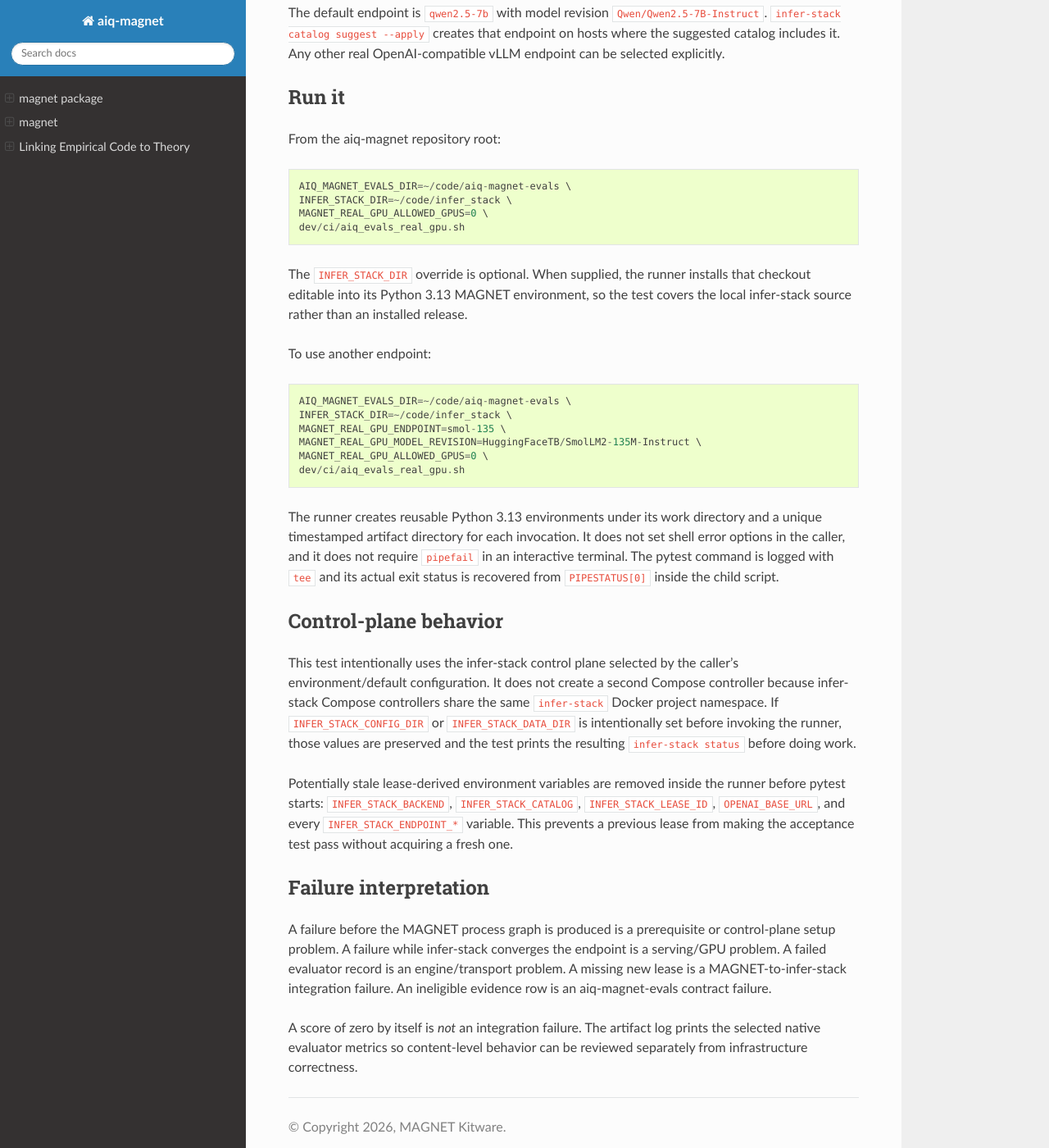
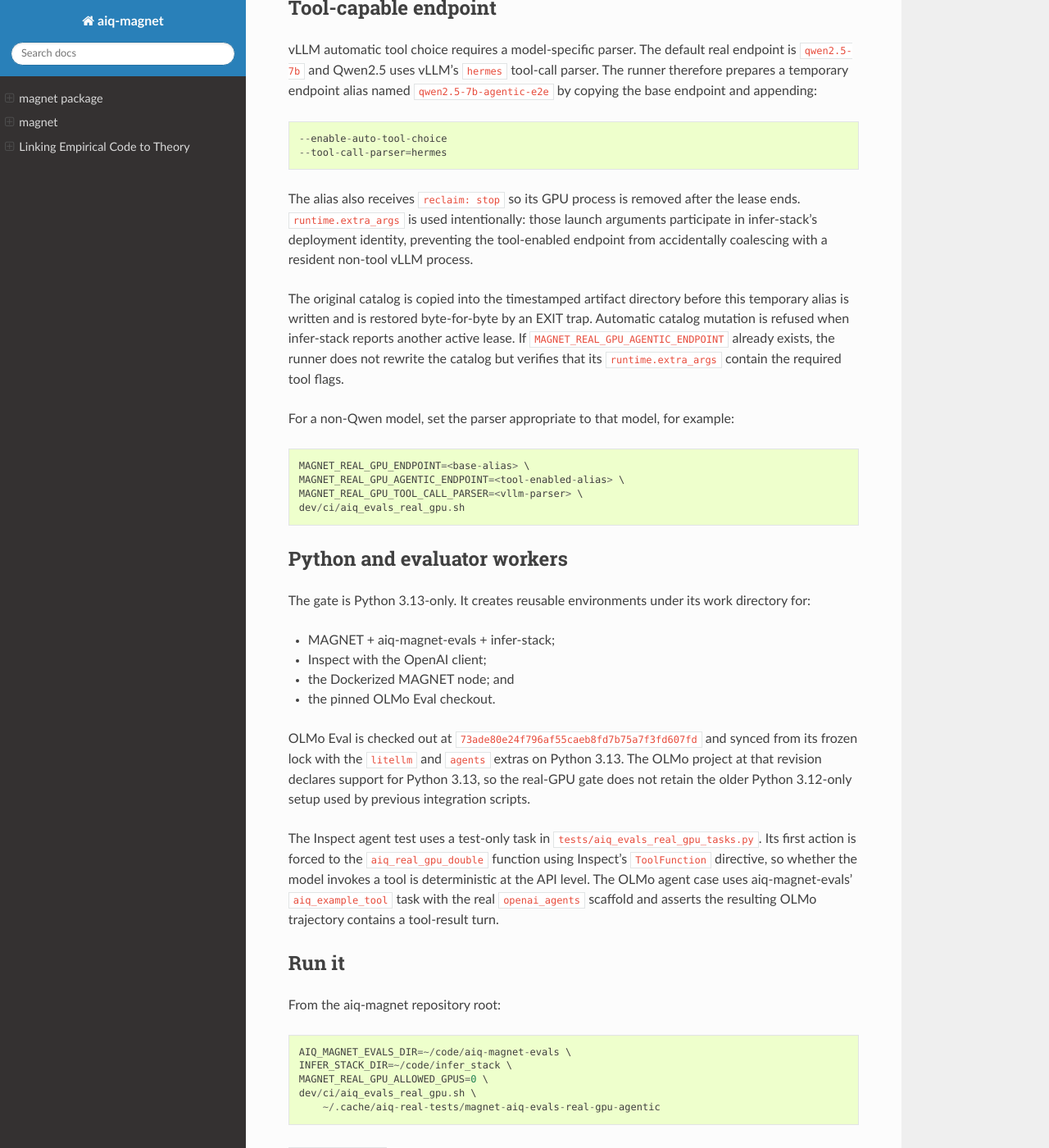
Before and after one commit to AIQ-Kitware/aiq-magnet, a Sphinx documentation site: the page built from docs/source/manual/aiq_evals_real_gpu.rst, in a window 1280 px wide and 1400 px high, scrolled down 1512 px. Shown: the whole window at 82% size. Built offline with Sphinx 7.4.7 and the Read the Docs theme 3.1.0, drawn with Linux system fonts in a browser that asks for light colours; some of the changed text lies outside the part shown.

Commit message:
Expand real GPU eval acceptance to agentic engines
Co-authored-by: GPT-5.6 Sol <noreply@openai.com>

```diff
--- a/docs/source/manual/aiq_evals_real_gpu.rst
+++ b/docs/source/manual/aiq_evals_real_gpu.rst
@@ -10,62 +10,117 @@ expensive than ``dev/ci/aiq_evals_integration.sh``.
 
 The ordinary integration gate uses infer-stack's null serving backend so it can
 exercise lease bookkeeping deterministically without needing a GPU.  This gate
-uses the production-shaped path instead::
+uses the production-shaped path instead and covers three distinct evaluation
+modes::
 
-    MAGNET EvaluationNode
-      -> infer-stack run
-      -> Compose
-      -> vLLM on a real NVIDIA GPU
-      -> Dockerized MAGNET node
-      -> aiq-magnet-evals
-      -> Inspect worker
-      -> OpenAI-compatible generation
+    Inspect one-shot benchmark
+      -> MAGNET EvaluationNode
+      -> infer-stack real lease
+      -> Compose/vLLM on a physical GPU
+      -> Dockerized node
+      -> aiq-magnet-evals / Inspect
       -> native metric/evidence
-      -> MAGNET card
 
-The evaluator request contains ``http://127.0.0.1:9/v1`` as a deliberately dead
-``base_url``.  The measurement can complete only when the infer-stack lease
+    Inspect agentic evaluation
+      -> forced model tool call
+      -> real Python tool execution
+      -> post-tool model turn
+      -> normalized Inspect trajectory
+
+    OLMo Eval agentic evaluation
+      -> OpenAI Agents scaffold
+      -> real model-selected tool call
+      -> real OLMo registered tool execution
+      -> subsequent model turn
+      -> normalized OLMo trajectory
+
+Every evaluator request contains ``http://127.0.0.1:9/v1`` as a deliberately
+dead ``base_url``.  A measurement can complete only when the infer-stack lease
 environment supplies the real operational endpoint to the Dockerized node.
 
 What constitutes a pass
 -----------------------
 
-The test asserts all of the integration invariants that matter:
+All three cases must satisfy the common integration invariants:
 
 * Docker and NVIDIA GPUs are actually available.
 * The selected infer-stack controller reports ``backend: compose``.
-* The selected endpoint exists in the real infer-stack catalog.
-* MAGNET schedules an ``EvaluationNode`` with endpoint leasing enabled.
-* infer-stack records a new lease claiming that endpoint.
-* The Dockerized MAGNET node reaches the real endpoint despite the dead URL in
-  the declarative evaluator request.
-* aiq-magnet-evals records the measurement as ``status=succeeded`` and produces
-  an attempt plus canonical run artifact.
-* Inspect returns eligible evidence to MAGNET.
-* MAGNET verifies the integration claim ``metrics.evaluate.eligible``.
-* Rescheduling the already materialized measurement takes no second GPU lease.
+* MAGNET schedules a Dockerized ``EvaluationNode`` with endpoint leasing enabled.
+* infer-stack records a fresh lease claiming the endpoint requested by that case.
+* The node reaches the real vLLM endpoint despite the dead URL in the declarative
+  evaluator request.
+* aiq-magnet-evals records ``status=succeeded`` and materializes attempt, native,
+  and canonical run artifacts.
+* Native coverage is complete enough to produce eligible evidence.
+* MAGNET verifies ``metrics.evaluate.eligible``.
+* Re-scheduling an already materialized measurement takes no second GPU lease.
 
-The model's benchmark *score* is printed as a diagnostic but is deliberately
-not a pass condition.  Whether one particular model answers one benchmark item
-correctly is model behavior, not an infrastructure invariant.
+The two agentic cases additionally inspect aiq-magnet-evals' normalized sample
+trajectories and require evidence of an *executed tool result*.  Advertising a
+tool to the model, configuring an agent scaffold, or merely emitting a tool-call
+request is not enough to pass.
 
-Prerequisites
--------------
+The model's benchmark score is printed as a diagnostic but is not itself an
+infrastructure pass condition.  A model can answer the tiny benchmark item
+incorrectly while the transport/evaluator integration is healthy.  Conversely,
+an agentic test that never reaches a tool-result turn fails even if its evaluator
+process exits successfully.
 
-The host needs:
+Tool-capable endpoint
+---------------------
 
-* Python 3.13 available to ``uv``;
-* Docker plus the Compose plugin;
-* NVIDIA driver/runtime visible to Docker and ``nvidia-smi``;
-* infer-stack on ``PATH`` and configured with the Compose backend;
-* an OpenAI-compatible real GPU endpoint already present in the infer-stack
-  catalog; and
-* an aiq-magnet-evals checkout.
+vLLM automatic tool choice requires a model-specific parser.  The default real
+endpoint is ``qwen2.5-7b`` and Qwen2.5 uses vLLM's ``hermes`` tool-call parser.
+The runner therefore prepares a temporary endpoint alias named
+``qwen2.5-7b-agentic-e2e`` by copying the base endpoint and appending::
 
-The default endpoint is ``qwen2.5-7b`` with model revision
-``Qwen/Qwen2.5-7B-Instruct``.  ``infer-stack catalog suggest --apply`` creates
-that endpoint on hosts where the suggested catalog includes it.  Any other real
-OpenAI-compatible vLLM endpoint can be selected explicitly.
+    --enable-auto-tool-choice
+    --tool-call-parser=hermes
+
+The alias also receives ``reclaim: stop`` so its GPU process is removed after
+the lease ends.  ``runtime.extra_args`` is used intentionally: those launch
+arguments participate in infer-stack's deployment identity, preventing the
+tool-enabled endpoint from accidentally coalescing with a resident non-tool
+vLLM process.
+
+The original catalog is copied into the timestamped artifact directory before
+this temporary alias is written and is restored byte-for-byte by an EXIT trap.
+Automatic catalog mutation is refused when infer-stack reports another active
+lease.  If ``MAGNET_REAL_GPU_AGENTIC_ENDPOINT`` already exists, the runner does
+not rewrite the catalog but verifies that its ``runtime.extra_args`` contain the
+required tool flags.
+
+For a non-Qwen model, set the parser appropriate to that model, for example::
+
+    MAGNET_REAL_GPU_ENDPOINT=<base-alias> \
+    MAGNET_REAL_GPU_AGENTIC_ENDPOINT=<tool-enabled-alias> \
+    MAGNET_REAL_GPU_TOOL_CALL_PARSER=<vllm-parser> \
+    dev/ci/aiq_evals_real_gpu.sh
+
+Python and evaluator workers
+----------------------------
+
+The gate is Python 3.13-only.  It creates reusable environments under its work
+directory for:
+
+* MAGNET + aiq-magnet-evals + infer-stack;
+* Inspect with the OpenAI client;
+* the Dockerized MAGNET node; and
+* the pinned OLMo Eval checkout.
+
+OLMo Eval is checked out at
+``73ade80e24f796af55caeb8fd7b75a7f3fd607fd`` and synced from its frozen lock
+with the ``litellm`` and ``agents`` extras on Python 3.13.  The OLMo project at
+that revision declares support for Python 3.13, so the real-GPU gate does not
+retain the older Python 3.12-only setup used by previous integration scripts.
+
+The Inspect agent test uses a test-only task in
+``tests/aiq_evals_real_gpu_tasks.py``.  Its first action is forced to the
+``aiq_real_gpu_double`` function using Inspect's ``ToolFunction`` directive, so
+whether the model invokes a tool is deterministic at the API level.  The OLMo
+agent case uses aiq-magnet-evals' ``aiq_example_tool`` task with the real
+``openai_agents`` scaffold and asserts the resulting OLMo trajectory contains a
+tool-result turn.
 
 Run it
 ------
@@ -75,53 +130,32 @@ From the aiq-magnet repository root::
     AIQ_MAGNET_EVALS_DIR=~/code/aiq-magnet-evals \
     INFER_STACK_DIR=~/code/infer_stack \
     MAGNET_REAL_GPU_ALLOWED_GPUS=0 \
-    dev/ci/aiq_evals_real_gpu.sh
+    dev/ci/aiq_evals_real_gpu.sh \
+        ~/.cache/aiq-real-tests/magnet-aiq-evals-real-gpu-agentic
 
-The ``INFER_STACK_DIR`` override is optional.  When supplied, the runner installs
-that checkout editable into its Python 3.13 MAGNET environment, so the test
-covers the local infer-stack source rather than an installed release.
+``INFER_STACK_DIR`` is optional.  When supplied, that checkout is installed
+editable into the Python 3.13 MAGNET environment, so the gate covers the local
+infer-stack source rather than an unrelated installed release.
 
-To use another endpoint::
+A successful run reports three pytest tests: Inspect generation, Inspect agent,
+and OLMo agent.  The runner prints a final VERIFIED marker only when pytest
+returns zero.  The two agent tests print normalized
+trajectories under ``pytest -s`` so the actual tool turn can be inspected in the
+saved log.
 
-    AIQ_MAGNET_EVALS_DIR=~/code/aiq-magnet-evals \
-    INFER_STACK_DIR=~/code/infer_stack \
-    MAGNET_REAL_GPU_ENDPOINT=smol-135 \
-    MAGNET_REAL_GPU_MODEL_REVISION=HuggingFaceTB/SmolLM2-135M-Instruct \
-    MAGNET_REAL_GPU_ALLOWED_GPUS=0 \
-    dev/ci/aiq_evals_real_gpu.sh
-
-The runner creates reusable Python 3.13 environments under its work directory
-and a unique timestamped artifact directory for each invocation.  It does not
-set shell error options in the caller, and it does not require ``pipefail`` in
-an interactive terminal.  The pytest command is logged with ``tee`` and its
-actual exit status is recovered from ``PIPESTATUS[0]`` inside the child script.
-
-Control-plane behavior
-----------------------
-
-This test intentionally uses the infer-stack control plane selected by the
-caller's environment/default configuration.  It does not create a second
-Compose controller because infer-stack Compose controllers share the same
-``infer-stack`` Docker project namespace.  If ``INFER_STACK_CONFIG_DIR`` or
-``INFER_STACK_DATA_DIR`` is intentionally set before invoking the runner, those
-values are preserved and the test prints the resulting ``infer-stack status``
-before doing work.
-
-Potentially stale lease-derived environment variables are removed inside the
-runner before pytest starts: ``INFER_STACK_BACKEND``, ``INFER_STACK_CATALOG``,
-``INFER_STACK_LEASE_ID``, ``OPENAI_BASE_URL``, and every
-``INFER_STACK_ENDPOINT_*`` variable.  This prevents a previous lease from making
-the acceptance test pass without acquiring a fresh one.
+The runner is a child shell.  It does not change error-handling options in the
+caller's interactive terminal.  Its pytest output is captured with ``tee`` and
+the real pytest exit status is recovered from ``PIPESTATUS[0]`` inside the child
+script.
 
 Failure interpretation
 ----------------------
 
-A failure before the MAGNET process graph is produced is a prerequisite or
-control-plane setup problem.  A failure while infer-stack converges the endpoint
-is a serving/GPU problem.  A failed evaluator record is an engine/transport
-problem.  A missing new lease is a MAGNET-to-infer-stack integration failure.
-An ineligible evidence row is an aiq-magnet-evals contract failure.
-
-A score of zero by itself is *not* an integration failure.  The artifact log
-prints the selected native evaluator metrics so content-level behavior can be
-reviewed separately from infrastructure correctness.
+A failure before the process graph is produced is a prerequisite, Python-worker,
+or control-plane setup problem.  A failure while infer-stack converges an
+endpoint is a serving/GPU problem.  A failed evaluator record is an
+engine/transport problem.  A missing fresh lease is a MAGNET-to-infer-stack
+integration failure.  Ineligible evidence is an aiq-magnet-evals contract
+failure.  An agentic run with no normalized tool-result turn is specifically an
+agent/scaffold/tool-calling failure and must not be counted as an end-to-end
+agentic pass.
```
Also changed, not shown: 3 other files.
